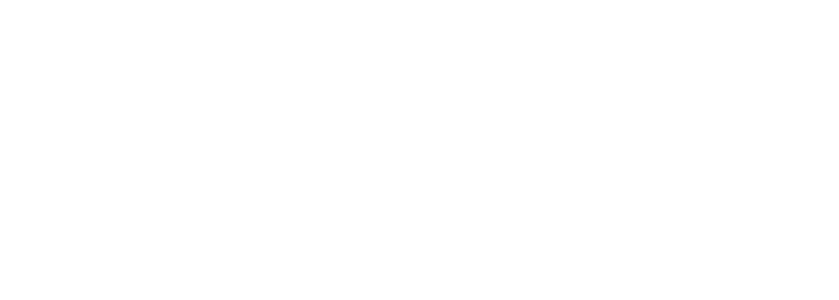
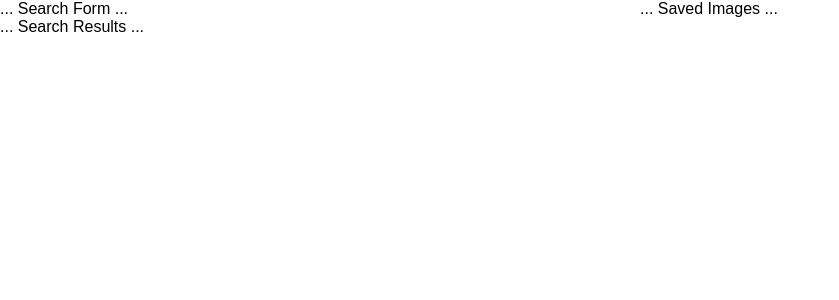
Before and after one commit to florinme/pixabay, a React (Create React App) app: page / in a window 1280 px wide. Shown: the top 300 px of the page, without its empty margins (0-839 px from the left). Built offline with nearby package versions, Linux system fonts and the light colour scheme.

Commit message:
Base components and flex containers

```diff
--- a/src/App.js
+++ b/src/App.js
@@ -1,5 +1,9 @@
 import React from "react";
 import "./styles.css";
+import SearchForm from "./components/SearchForm";
+import SearchResults from "./components/SearchResults";
+import SavedImages from "./components/SavedImages";
+
 // ... Import api fetch/transform helper
 // ... Import components
 
@@ -12,9 +16,21 @@
     */
 
     <div className="ImageSearch">
-      {/* ... add SearchForm component */}
-      {/* ... add SearchResults component */}
-      {/* ... add SavedImages component */}
+      <div className="FlexWrapper FlexWrapper__row">
+        <div className="FlexItem">
+          <div className="FlexWrapper FlexWrapper__column">
+            <div className="FlexItem">
+              <SearchForm />
+            </div>
+            <div className="FlexItem">
+              <SearchResults />
+            </div>
+          </div>
+        </div>
+        <div className="FlexItem">
+          <SavedImages />
+        </div>
+      </div>
     </div>
   );
 }
--- /dev/null
+++ b/src/components/SavedImages.js
@@ -0,0 +1,5 @@
+import React from "react";
+
+export default function SavedImages() {
+  return <div className="SavedImages">... Saved Images ...</div>;
+}
--- /dev/null
+++ b/src/components/SearchForm.js
@@ -0,0 +1,5 @@
+import React from "react";
+
+export default function SearchForm() {
+  return <div className="SearchForm">... Search Form ...</div>;
+}
--- /dev/null
+++ b/src/components/SearchResults.js
@@ -0,0 +1,5 @@
+import React from "react";
+
+export default function SearchResults() {
+  return <div className="SearchResults">... Search Results ...</div>;
+}
--- a/src/styles.css
+++ b/src/styles.css
@@ -38,7 +38,25 @@
 /* Component styles */
 .ImageSearch {
   font-family: sans-serif;
+}
+
+.SearchForm {
   display: flex;
+}
+
+.FlexWrapper {
+  display: flex;
+  flex-wrap: wrap;
+}
+
+.FlexWrapper__column {
   flex-direction: column;
-  background: gray;
 }
+
+.FlexWrapper__row {
+  flex-direction: row;
+}
+
+.FlexItem {
+  flex: 1;
+}
```
